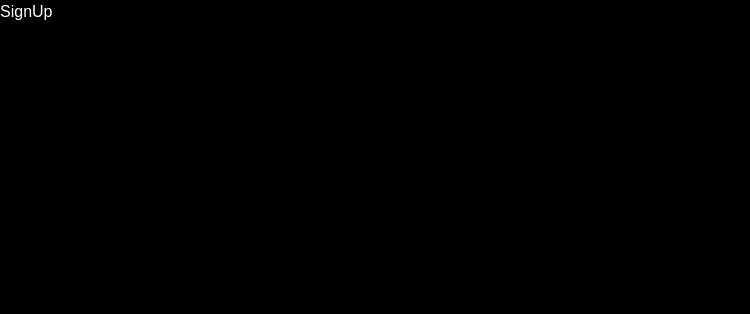
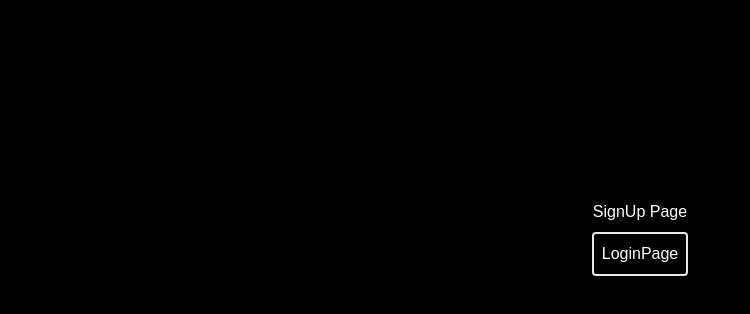
Before and after one commit to Ayushkr7380/NextJSAuthentication, a Next.js app: page /signup in a window 1280 px wide. Shown: the top 314 px of the page, without its empty margins (0-750 px from the left). Built offline with nearby package versions, Linux system fonts and the light colour scheme.

Commit message:
css updated

```diff
--- a/src/app/login/page.tsx
+++ b/src/app/login/page.tsx
@@ -1,8 +1,15 @@
 import React from 'react'
-
+import Link from "next/link"
 const LoginPage = () => {
   return (
-    <div >LoginPage</div>
+    <div className='flex items-center flex-col mt-[25vh]'>
+      <div>
+        Login Page
+      </div>
+      <div className='m-2 rounded border-2 p-2'>
+        <Link href="/signup">SignUp</Link>
+      </div>
+    </div>
   )
 }
 
--- a/src/app/signup/page.tsx
+++ b/src/app/signup/page.tsx
@@ -1,8 +1,13 @@
 import React from 'react'
-
+import Link from "next/link"
 const SignUp = () => {
   return (
-    <div>SignUp</div>
+    <div className='flex items-center flex-col mt-[25vh]'>
+      <div>SignUp Page</div>
+      <div className='m-2 rounded border-2 p-2'>
+        <Link href="/login">LoginPage</Link>
+      </div>
+    </div>
   )
 }
 
```
